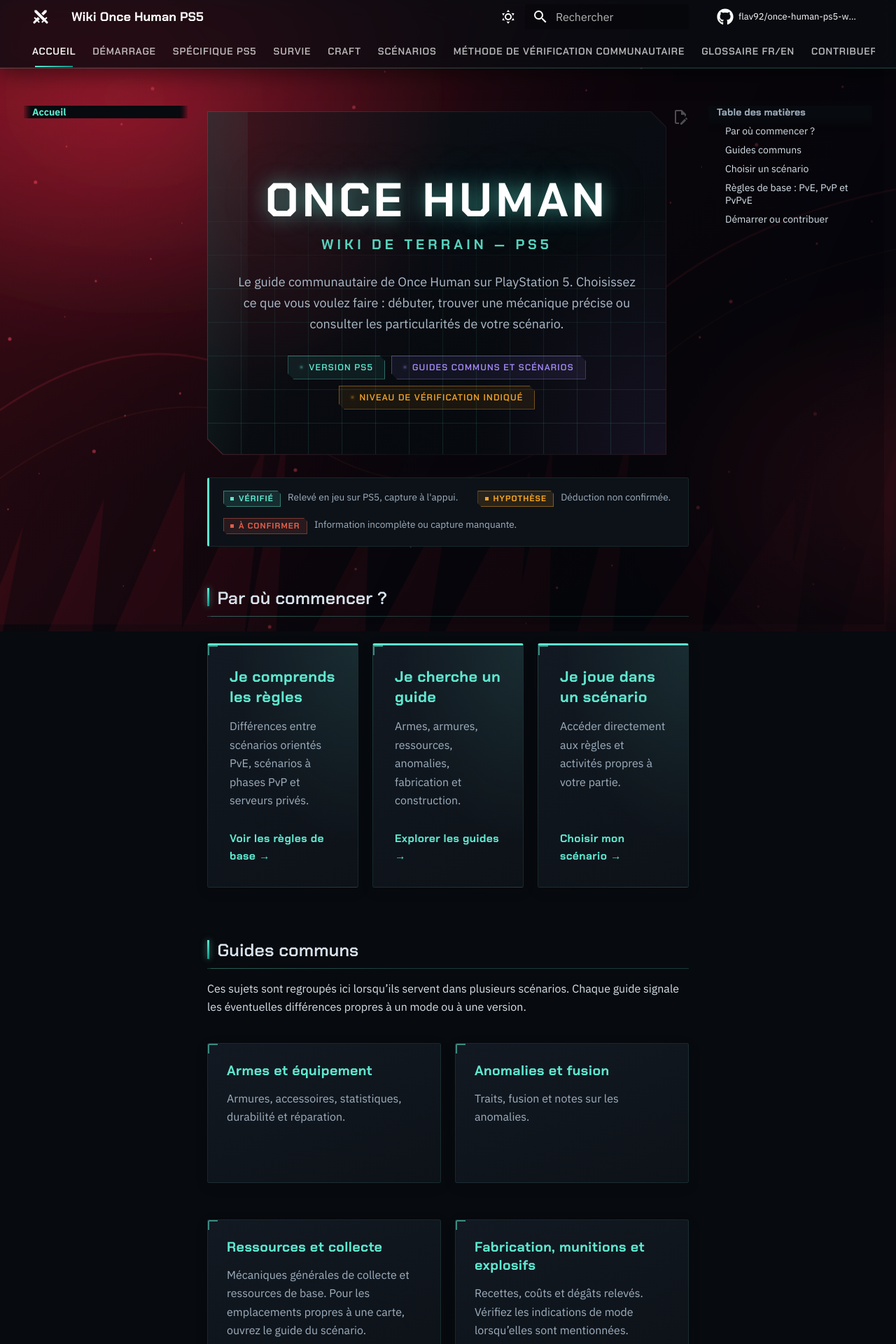
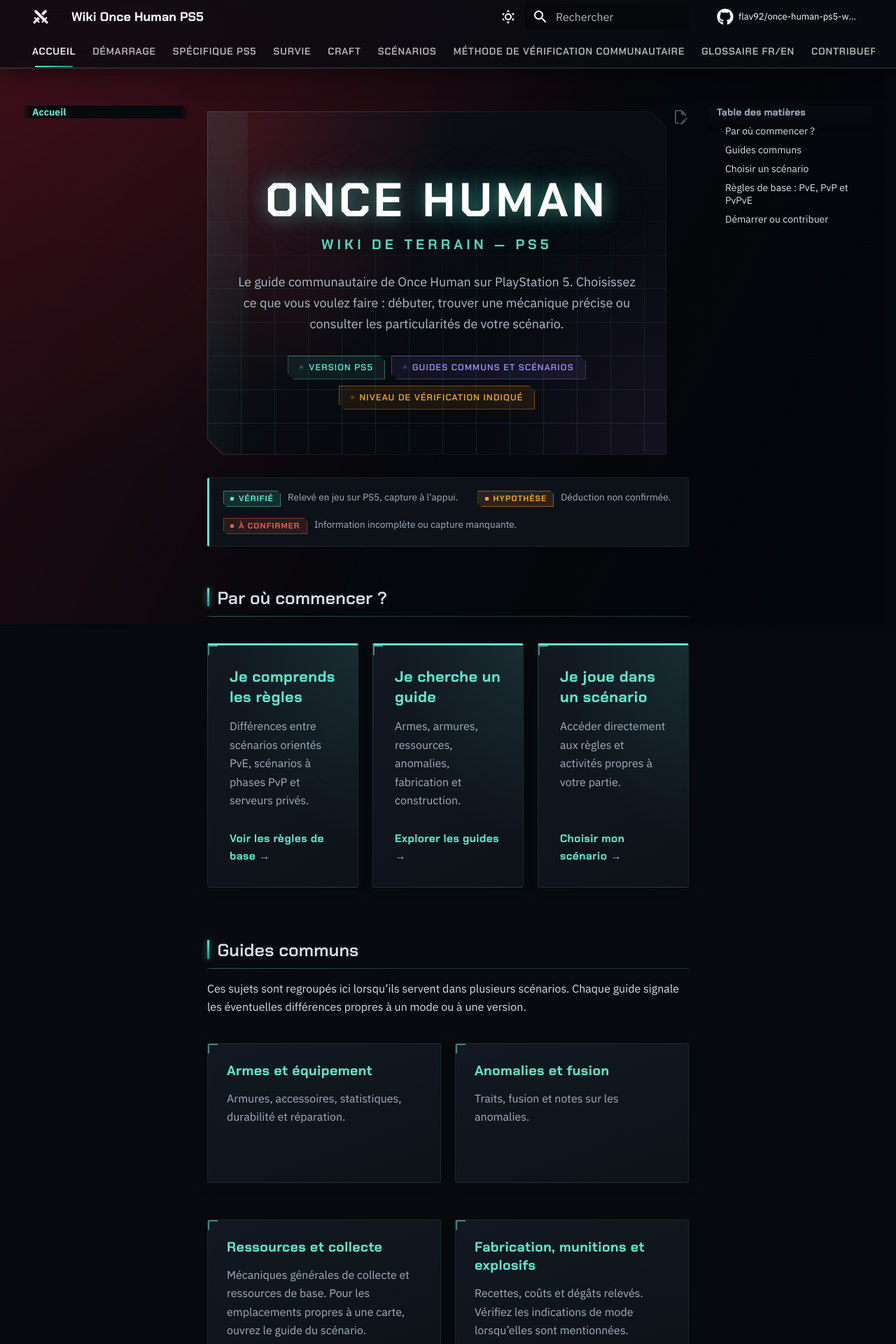
Before and after one commit to flav92/once-human-ps5-wiki, an MkDocs documentation site: the page built from docs/index.md, in a window 1280 px wide. Shown: the top 1920 px of the page at 70% size. Built offline with MkDocs 1.6.1 and Material for MkDocs 9.7.7, drawn with Linux system fonts in a browser that asks for light colours; comment, search, counter and statistics services are not loaded.

Commit message:
Use true crossfades for illustrated world backgrounds

```diff
--- a/docs/stylesheets/extra.css
+++ b/docs/stylesheets/extra.css
@@ -1148,3 +1148,40 @@
 @media (prefers-reduced-motion: reduce) {
   body::before { animation: none !important; }
 }
+
+
+/* Crossfade réel entre les quatre fonds illustrés locaux. */
+body::before {
+  background: linear-gradient(115deg, rgba(4,7,11,.08), rgba(4,7,11,.48) 58%, rgba(4,7,11,.70));
+  opacity: 1;
+  mask-image: none;
+  animation: none;
+}
+.oh-world-background {
+  position: fixed;
+  inset: 0;
+  z-index: 0;
+  overflow: hidden;
+  pointer-events: none;
+  background: #05080c;
+}
+.oh-world-background__layer {
+  position: absolute;
+  inset: -2%;
+  background-position: center;
+  background-size: cover;
+  background-repeat: no-repeat;
+  opacity: 0;
+  transform: scale(1.015);
+  transition: opacity 2.4s ease-in-out;
+  will-change: opacity, transform;
+  animation: oh-world-pan 36s ease-in-out infinite alternate;
+}
+.oh-world-background__layer.is-active { opacity: 1; }
+@keyframes oh-world-pan {
+  from { transform: scale(1.015) translate3d(-.4%, -.2%, 0); }
+  to { transform: scale(1.07) translate3d(.4%, .2%, 0); }
+}
+@media (prefers-reduced-motion: reduce) {
+  .oh-world-background__layer { animation: none; transition: none; }
+}
```
